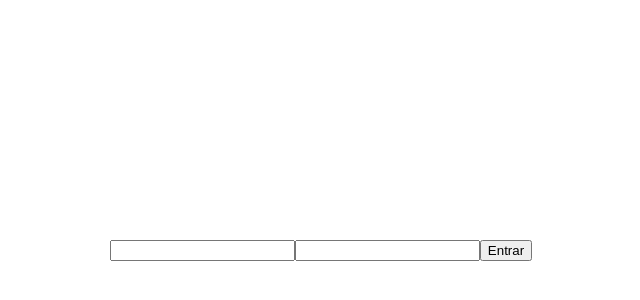
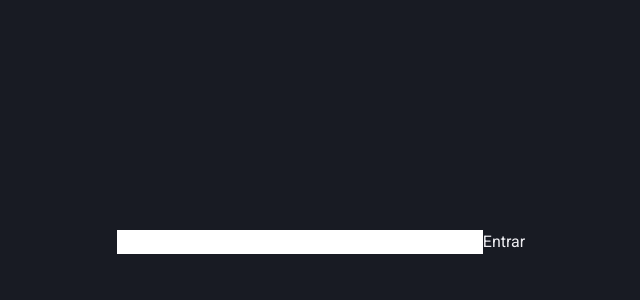
Before and after one commit to douglasscaini/jwt-authentication, a Next.js app in the folder ignite-reactjs-auth-frontend/: page / in a window 1280 px wide. Shown: the part 158-458 px from the top of the page, without its empty margins (319-959 px from the left). Built offline with nearby package versions, Linux system fonts and the light colour scheme.

Commit message:
feat: Config Chakra and Fonts

```diff
--- a/ignite-reactjs-auth-frontend/package.json
+++ b/ignite-reactjs-auth-frontend/package.json
@@ -9,7 +9,12 @@
     "lint": "next lint"
   },
   "dependencies": {
+    "@chakra-ui/core": "^0.8.0",
+    "@chakra-ui/react": "^1.6.8",
+    "@emotion/react": "^11.4.1",
+    "@emotion/styled": "^11.3.0",
     "axios": "^0.21.4",
+    "framer-motion": "^4.1.17",
     "jwt-decode": "^3.1.2",
     "next": "11.1.2",
     "nookies": "^2.5.2",
--- a/ignite-reactjs-auth-frontend/src/pages/_app.tsx
+++ b/ignite-reactjs-auth-frontend/src/pages/_app.tsx
@@ -1,11 +1,15 @@
 import type { AppProps } from "next/app";
 import { AuthProvider } from "../context/AuthContext";
+import { ChakraProvider } from "@chakra-ui/react";
+import { theme } from "../styles/theme";
 
 function MyApp({ Component, pageProps }: AppProps) {
   return (
-    <AuthProvider>
-      <Component {...pageProps} />
-    </AuthProvider>
+    <ChakraProvider theme={theme}>
+      <AuthProvider>
+        <Component {...pageProps} />
+      </AuthProvider>
+    </ChakraProvider>
   );
 }
 
--- /dev/null
+++ b/ignite-reactjs-auth-frontend/src/pages/_document.tsx
@@ -0,0 +1,21 @@
+import Document, { Head, Html, Main, NextScript } from "next/document";
+
+export default class MyDocument extends Document {
+  render() {
+    return (
+      <Html>
+        <Head>
+          <link rel="preconnect" href="https://fonts.gstatic.com" />
+          <link
+            href="https://fonts.googleapis.com/css2?family=Roboto:wght@400;500;700&display=swap"
+            rel="stylesheet"
+          />
+        </Head>
+        <body>
+          <Main />
+          <NextScript />
+        </body>
+      </Html>
+    );
+  }
+}
--- /dev/null
+++ b/ignite-reactjs-auth-frontend/src/styles/theme.ts
@@ -0,0 +1,30 @@
+import { extendTheme } from "@chakra-ui/react";
+
+export const theme = extendTheme({
+  colors: {
+    gray: {
+      "900": "#181b23",
+      // "800": "#1f2029",
+      // "700": "#353646",
+      // "600": "#4b4d63",
+      // "500": "#616480",
+      // "400": "#797d9a",
+      // "300": "#9699b0",
+      // "200": "#b3b5c6",
+      // "100": "#d1d2dc",
+      "50": "#eeeef2",
+    },
+  },
+  fonts: {
+    heading: "Roboto",
+    body: "Roboto",
+  },
+  styles: {
+    global: {
+      body: {
+        bg: "gray.900",
+        color: "gray.50",
+      },
+    },
+  },
+});
```
Also changed, not shown: 1 other file (tests, documents, lock files or other folders).
